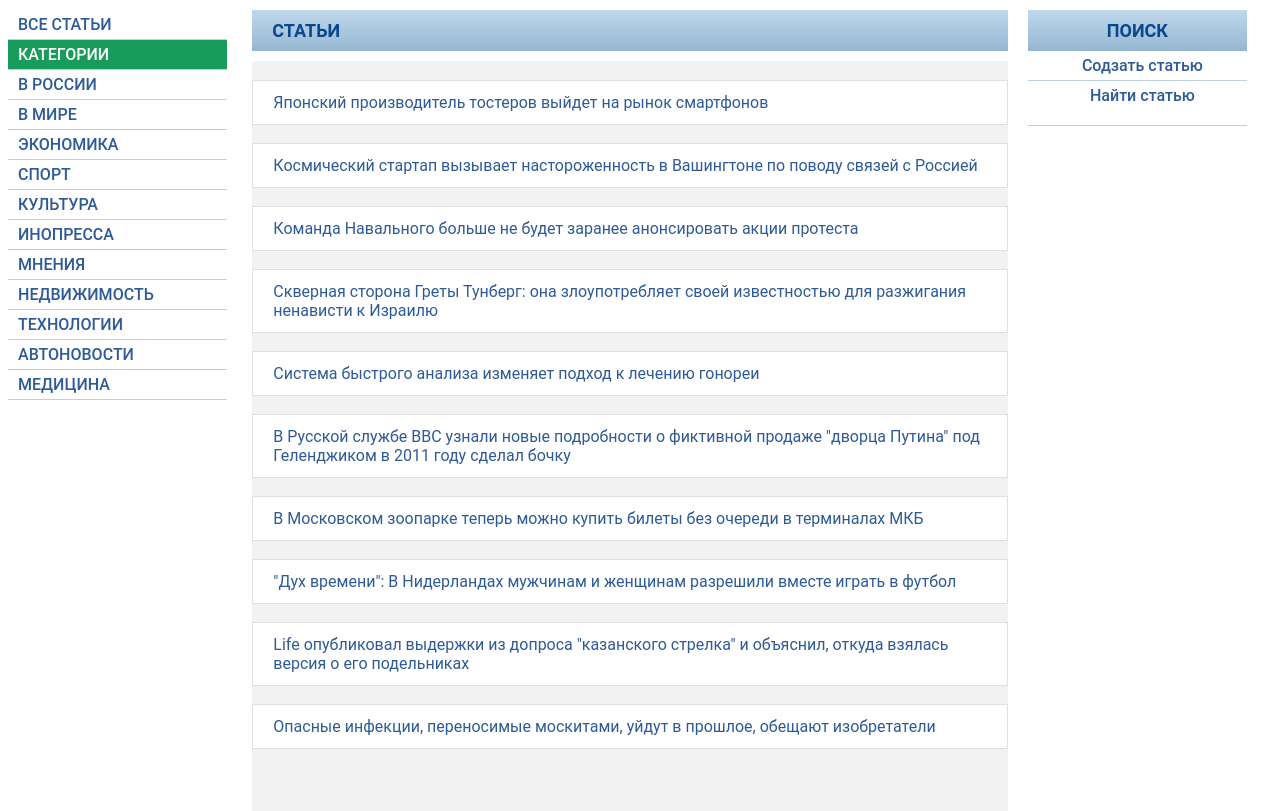
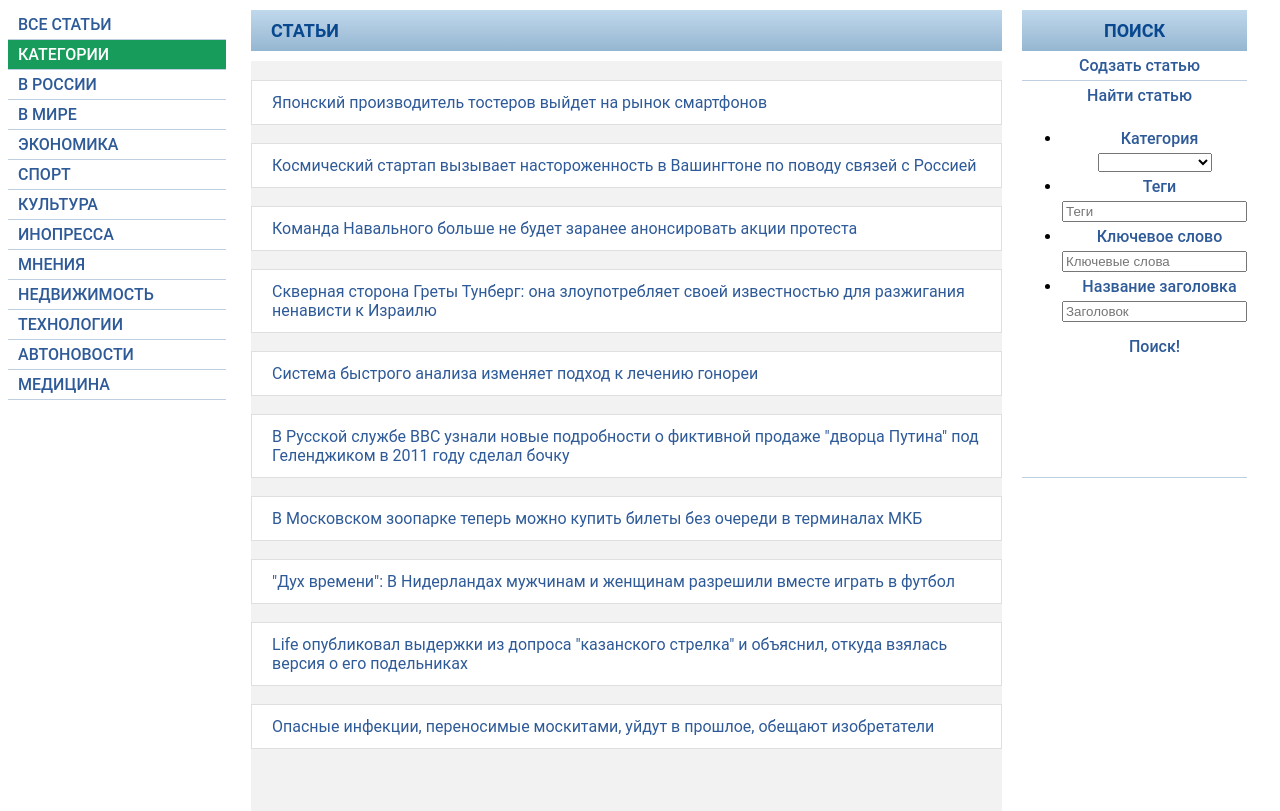
Before and after one commit to Vadim000009/DjangoCooledByCollection, a Django app: page / in a window 1280 px wide. Shown: the part 88-899 px from the top of the page. Run offline with Django 3.2, Linux system fonts and the light colour scheme; data comes from the database, SQL or seed files in the repository; both versions use the stored data as it was after the commit; some web fonts are replaced.

Commit message:
О да, доработал поиск (но крутой вариант почему то мне не дался) и всякие включения! Осталось совсем немного до идеальной джанги!

```diff
--- a/DjangoUnchained/XMLCollection/static/css/news.css
+++ b/DjangoUnchained/XMLCollection/static/css/news.css
@@ -233,14 +233,20 @@ a {
 	cursor: pointer;
 }
 
-.open-menu
-{
-	display: none;
-	text-align: left;
-}
-.search-menu:focus ~ .open-menu,
-.search-menu:active ~ .open-menu,
-.open-menu:hover
-{
-	display: block;
-}
+/*.open-menu*/
+/*{*/
+/*	display: none;*/
+/*	text-align: left;*/
+/*}*/
+/*.search-menu:focus ~ .open-menu,*/
+/*.search-menu:active ~ .open-menu,*/
+/*.open-menu:hover*/
+/*{*/
+/*	display: block;*/
+/*	text-align: left;*/
+/*}*/
+/*.open-menu:focus*/
+/*{*/
+/*	display: block;*/
+/*	text-align: left;*/
+/*}*/
--- a/DjangoUnchained/XMLCollection/templates/home.html
+++ b/DjangoUnchained/XMLCollection/templates/home.html
@@ -4,6 +4,25 @@
 <html lang="ru">
 <script src="https://code.jquery.com/jquery-3.3.1.slim.min.js" integrity="sha384-q8i/X+965DzO0rT7abK41JStQIAqVgRVzpbzo5smXKp4YfRvH+8abtTE1Pi6jizo" crossorigin="anonymous"></script>
 <link rel="stylesheet" type="text/css" href="{% static 'css/news.css' %}">
+<script>
+    window.onload= function() {
+	    document.getElementById('toggler').onclick = function() {
+	        openbox('box', this);
+	        return false;
+	    };
+	};
+    function openbox(id, toggler) {
+	    var div = document.getElementById(id);
+	    if(div.style.display === 'block') {
+	        div.style.display = 'none';
+	        toggler.innerHTML = 'Найти статью';
+	    }
+	    else {
+	        div.style.display = 'block';
+	        toggler.innerHTML = 'Скрыть поиск';
+	    }
+	}
+</script>
 <head>
 	<meta name="viewport" content="width=device-width, initial-scale=1" />
 	<link rel="icon" href="{% static 'images/favicon.ico' %}" type="image/png" />
@@ -32,7 +51,7 @@
         <form method="post" action="search" id="keyWord">
             {% for category in categories %}
                 <div class="menu-element">
-                    <input type="submit" name="keyWord" class="button-category" value="{{ category }}" />
+                    <input type="submit" name="category" class="button-category" value="{{ category }}" />
                 </div>
             {% endfor %}
         </form>
@@ -62,8 +81,8 @@
 		</div>
 		<div class="editor-element">
             <form method="post" action="search" id="category">
-                <a class="search-menu" href="javascript:void(0);" tabindex="1" >Найти статью</a>
-                    <ul class="open-menu">
+                <a class="search-menu" id="toggler">Найти статью</a>
+                    <ul class="open-menu" id="box">
                         <li>
                             <a>Категория</a>
                             <select name="category">
@@ -75,7 +94,7 @@
                         </li>
                         <li>
                             <a>Теги</a>
-                            <input type="text" name="keyWord" placeholder="Теги">
+                            <input type="text" name="tag" placeholder="Теги">
                         </li>
                         <li>
                             <a>Ключевое слово</a>
@@ -83,7 +102,7 @@
                         </li>
                         <li>
                             <a>Название заголовка</a>
-                            <input type="text" name="keyWord" placeholder="Заголовок">
+                            <input type="text" name="title" placeholder="Заголовок">
                         </li>
     {#                    <li>#}
     {#                        <a>Дата публикации</a>#}
--- a/DjangoUnchained/XMLCollection/views.py
+++ b/DjangoUnchained/XMLCollection/views.py
@@ -11,13 +11,17 @@ from lxml import etree
 from XMLCollection.models import Article
 
 
+def category():
+    return ["В России", "В мире", "Экономика", "Спорт", "Культура", "Инопресса",
+            "Мнения", "Недвижимость", "Технологии", "Автоновости", "Медицина"]
+
+
 #       Метод на получение всех статей
 @csrf_exempt
 def getArticles(request):
     articleList = Article.objects.get_queryset().order_by('id')  # Самое верное решение
     paginator = Paginator(articleList, 10)
-    categories = ["В России", "В мире", "Экономика", "Спорт", "Культура", "Инопресса",
-                  "Мнения", "Недвижимость", "Технологии", "Автоновости", "Медицина"]
+    categories = category()
     try:
         PList = paginator.page(request.GET.get('page'))
     except PageNotAnInteger:
@@ -31,9 +35,7 @@ def getArticles(request):
 @csrf_exempt
 def getArticle(request, any):
     article = Article.objects.all().get(pk=any)
-    # TODO: Штуку ниже надо как то упростить, но пока оставлю так
-    categories = ["В России", "В мире", "Экономика", "Спорт", "Культура", "Инопресса",
-                  "Мнения", "Недвижимость", "Технологии", "Автоновости", "Медицина"]
+    categories = category()
     return render(request, "news.html", locals())
 
 
@@ -53,9 +55,9 @@ def addArticle(request):
         # messages.info("Статья успешно создана!") TODO: доработать
         return redirect('/')
     if request.method == 'GET':
-        categories = ["В России", "В мире", "Экономика", "Спорт", "Культура", "Инопресса",
-                      "Мнения", "Недвижимость", "Технологии", "Автоновости", "Медицина"]
+        categories = category()
         return render(request, "add.html", locals())
+
 
 #       Метод на сохранение изменений
 @csrf_exempt
@@ -89,11 +91,9 @@ def delArticle(request):
     return redirect('/')
 
 
-# TODO: Метод на поиск по словам и фильтру
 @csrf_exempt
 def search(request):
-    categories = ["В России", "В мире", "Экономика", "Спорт", "Культура", "Инопресса",
-                  "Мнения", "Недвижимость", "Технологии", "Автоновости", "Медицина"]
+    categories = category()
     if request.method == 'POST':
         # Я бился над этой проблемой пару дней, а проблема оказалась тривиальна (нахуй __iexact в SQLite).
         # Этот костыль создан для поиска по категориям. На вопрос почему - ответ:
@@ -101,26 +101,28 @@ def search(request):
         # The LIKE operator is case sensitive by default for unicode characters that are beyond
         # the ASCII range. For example, the expression 'a' LIKE 'A' is TRUE but 'æ' LIKE 'Æ' is FALSE.)
         # Ну и ясное дело, я родился в России, а не в великой и объятной Британской колонии
-        # if category == "В России":
-        #     category = "" + category[0:3] + category[3:].lower()
-        # else:
-        #     category = "" + category[0:1] + category[1:].lower()
-        # Здесь костыль заканчивается
-        listToCheck = {'category': request.POST.get('category'),
-                       'tag': request.POST.get('tag'),
-                       'keyWord': request.POST.get('keyWord'),
-                       'title': request.POST.get('title')}
-        # print(category + "s" + tag + "f" + keyWord + "c" + title)
-        # print(tag)
-        # articleList = Article.objects.filter(Q(category=category) | Q(tags=tag))
 
+        # Крутой способ, но почему то не хочет работать(
+        # conditions = {'category': request.POST.get('category'),
+        #               'tag': request.POST.get('tag'),
+        #               'keyWord': request.POST.get('keyWord'),
+        #               'title': request.POST.get('title')}
+        # request = Q()
+        # for key, value in conditions.items():
+        #     if value != "":
+        #         request &= Q(**{f'{key}__icontains': value})
+        # articleList = Article.objects.filter(request)
 
-        # https://qna.habr.com/q/938809 # Доделать поиск
-        # articleList = Q()  # создаем первый объект Q, что бы складывать с ним другие
-        # for key in ['category', 'tag', 'keyWord', 'title']:
-        #     value = request.GET.get(key)
-        #     if value and keyWord != "":
-        #         articleList |= Q(**{f'{key}__icontains': keyWord})
+        filters = Q()
+        if request.POST.get('category'):
+            filters &= Q(category__icontains=request.POST.get('category'))
+        if request.POST.get('tag'):
+            filters &= Q(tags__icontains=request.POST.get('tag'))
+        if request.POST.get('keyWord'):
+            filters &= Q(keyWord__icontains=request.POST.get('keyWord'))
+        if request.POST.get('title'):
+            filters &= Q(title__icontains=request.POST.get('title'))
+        articleList = Article.objects.filter(filters)
         paginator = Paginator(articleList, 10)
         try:
             PList = paginator.page(request.GET.get('page'))
@@ -131,7 +133,7 @@ def search(request):
         return render(request, "home.html", locals())
     # Переход по страницам
     if request.method == "GET":
-        paginator = Paginator(request.session['data'], 10)
+        paginator = Paginator(request.session['data'], 10) #TODO: Пофиксить переход
         articleList = request.GET.get('page')
         try:
             PList = paginator.page(request.GET.get('page'))
@@ -147,12 +149,13 @@ def search(request):
 def addArticleFromFile(request):
     pathBy = r".\XMLCollection\articles"
     files = os.listdir(pathBy)
-    article, flag = Article(), True
+    flag = True
     for file in files:
         # Чтение файла
         with open(pathBy + "\\" + file, encoding='utf-8') as fobj:
             xml = fobj.read()
         XMLWorker = etree.fromstring(bytes(xml, encoding='utf8'))
+        article = Article()
         for elem in XMLWorker.getchildren():
             if elem.tag == "title":
                 article.title = elem.text
@@ -174,7 +177,7 @@ def addArticleFromFile(request):
             elif elem.tag == "URL":
                 article.url = elem.text
         if flag:
-            article.save()  # TODO: Надо придумать множественное сохранение записей в БД
+            article.save()
             print(file + "\tis readed and added to DataBase")
         else:
             print(file + "\tis already added to DataBase")
```
Also changed, not shown: DjangoUnchained/db.sqlite3.
